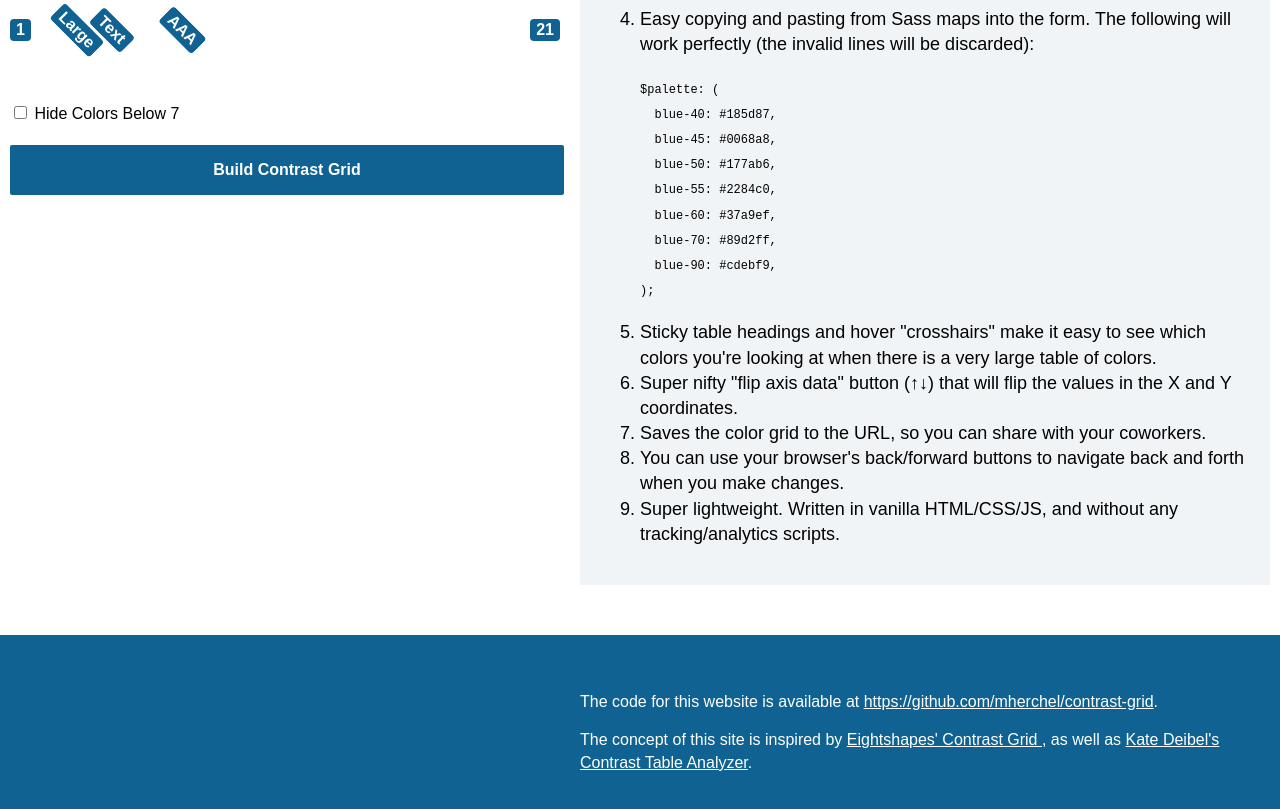
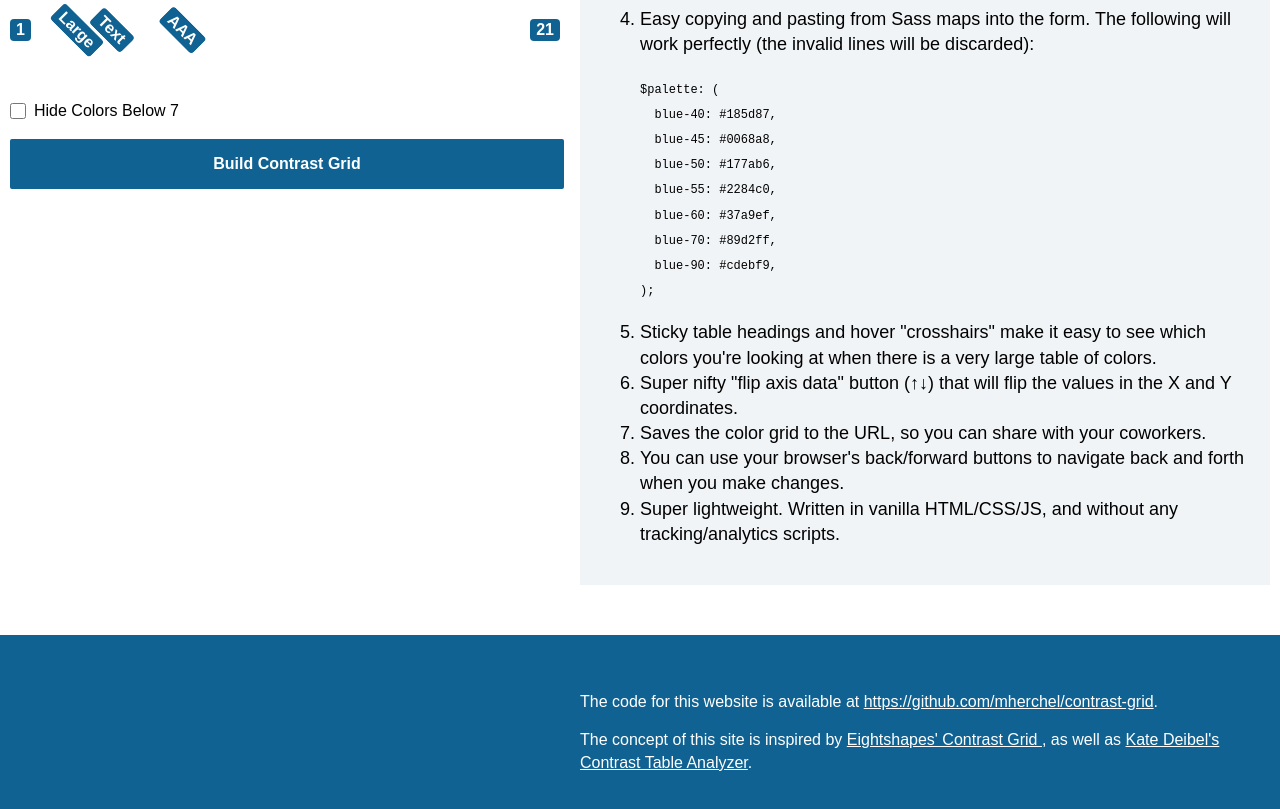
Before and after one commit to mherchel/contrast-grid, a plain HTML site: page index.html in a window 1280 px wide. Shown: the part 826-1635 px from the top of the page. Drawn offline with Linux system fonts and the light colour scheme.

Commit message:
Add checkbox styles

```diff
--- a/css/form.css
+++ b/css/form.css
@@ -83,10 +83,11 @@ textarea {
   border-radius: 2px;
 }
 
-textarea:focus,
-.button-submit:focus,
-#contrast:focus,
-.datalist-buttons > button[data-value]:focus {
+.color-input-form input {
+  accent-color: var(--color-primary);
+}
+
+.color-input-form :focus {
   outline: solid 4px var(--color-primary);
   outline-offset: 2px;
 }
@@ -107,7 +108,6 @@ textarea:focus,
 }
 
 #contrast {
-  accent-color: var(--color-primary);
 	width: 100%;
 }
 
@@ -147,3 +147,16 @@ textarea:focus,
 .datalist-buttons > button[data-value="21"] {
   right: 0;
 }
+
+.checkbox-flex {
+  display: flex;
+  line-height: 1;
+  gap: 0.5em;
+}
+
+.checkbox-flex input[type="checkbox"] {
+  font-size: 1em;
+  min-height: 1em;
+  min-width: 1em;
+  margin: 0px;
+}
--- a/index.html
+++ b/index.html
@@ -52,7 +52,7 @@
         <button type="button" data-value="21">21</button>
       </div>
       <output class="visually-hidden" name="contrastValue" for="contrast">7</output>
-      <div>
+      <div class="checkbox-flex">
         <input type="checkbox" name="hideBelow" id="hideBelow">
         <label for="hideBelow">Hide Colors Below <span id="contrastBelow">7</span></label>
       </div>
```
